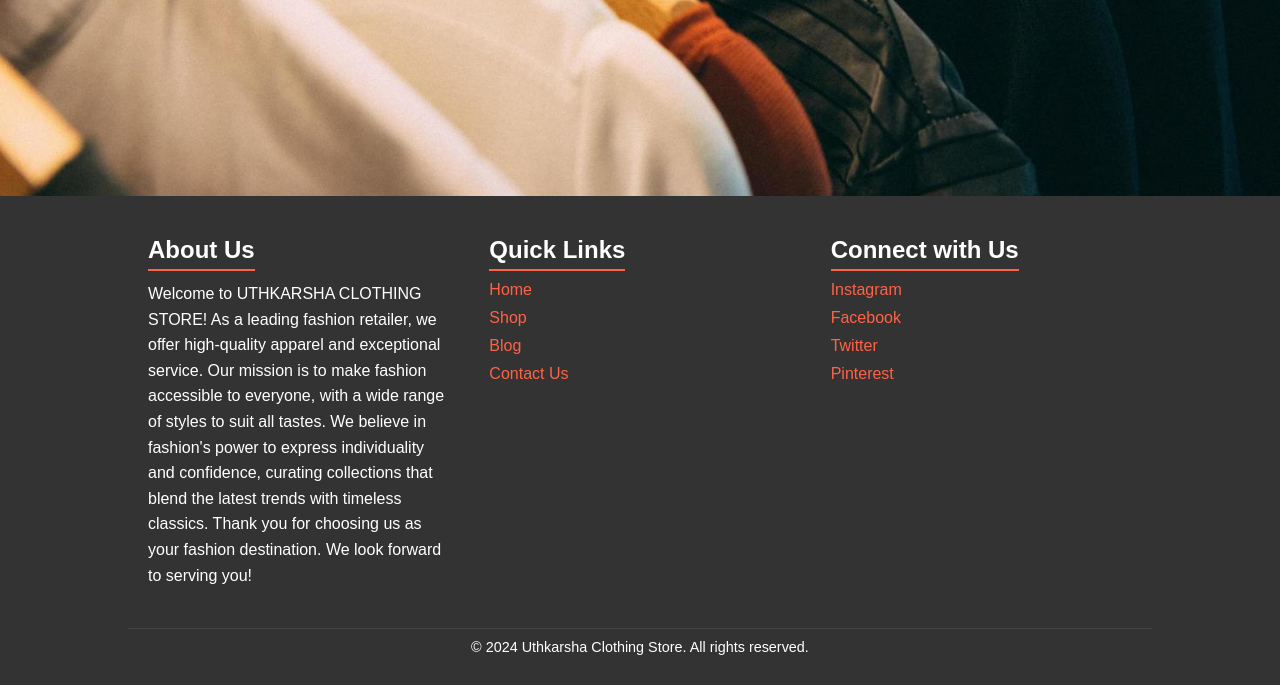
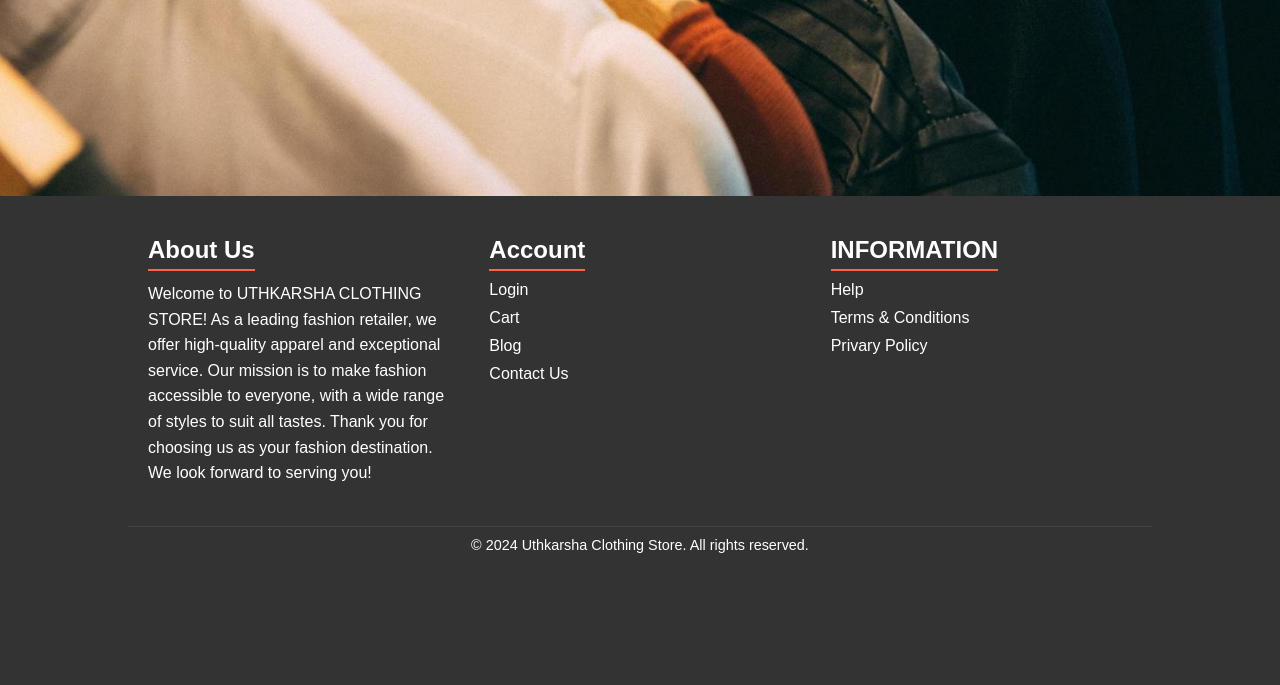
Before and after one commit to UmeenHashel/uthkarsha, a PHP site: page / in a window 1280 px wide. Shown: the part 664-1349 px from the top of the page. After the commit the page ends 1217 px from the top, so only its background shows below. Run offline with PHP 8.4, Linux system fonts and the light colour scheme.

Commit message:
update homepage

```diff
--- a/css/index.css
+++ b/css/index.css
@@ -123,7 +123,7 @@ footer .column ul li {
 }
 
 footer .column ul li a {
-  color: #ff6347;
+  color: #ffffff;
   text-decoration: none;
   transition: color 0.3s;
 }
--- a/index.php
+++ b/index.php
@@ -24,24 +24,23 @@
       <div class="row">
         <div class="column about">
           <h2>About Us</h2>
-          <p>Welcome to UTHKARSHA CLOTHING STORE! As a leading fashion retailer, we offer high-quality apparel and exceptional service. Our mission is to make fashion accessible to everyone, with a wide range of styles to suit all tastes. We believe in fashion's power to express individuality and confidence, curating collections that blend the latest trends with timeless classics. Thank you for choosing us as your fashion destination. We look forward to serving you!</p>
+          <p>Welcome to UTHKARSHA CLOTHING STORE! As a leading fashion retailer, we offer high-quality apparel and exceptional service. Our mission is to make fashion accessible to everyone, with a wide range of styles to suit all tastes. Thank you for choosing us as your fashion destination. We look forward to serving you!</p>
         </div>
         <div class="column links">
-          <h2>Quick Links</h2>
+          <h2>Account</h2>
           <ul>
-            <li><a href="#">Home</a></li>
-            <li><a href="#">Shop</a></li>
+            <li><a href="#">Login</a></li>
+            <li><a href="#">Cart</a></li>
             <li><a href="#">Blog</a></li>
             <li><a href="#">Contact Us</a></li>
           </ul>
         </div>
         <div class="column connect">
-          <h2>Connect with Us</h2>
+          <h2>INFORMATION</h2>
           <ul>
-            <li><a href="#">Instagram</a></li>
-            <li><a href="#">Facebook</a></li>
-            <li><a href="#">Twitter</a></li>
-            <li><a href="#">Pinterest</a></li>
+            <li><a href="#">Help</a></li>
+            <li><a href="#">Terms & Conditions</a></li>
+            <li><a href="#">Privary Policy</a></li>
           </ul>
         </div>
       </div>
```
